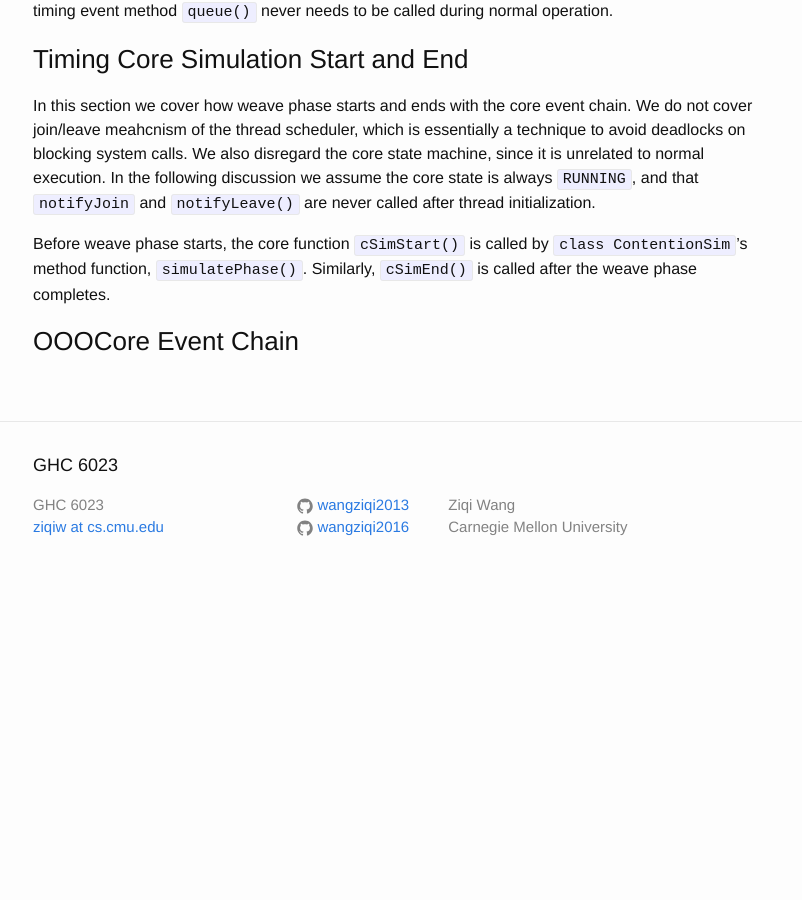
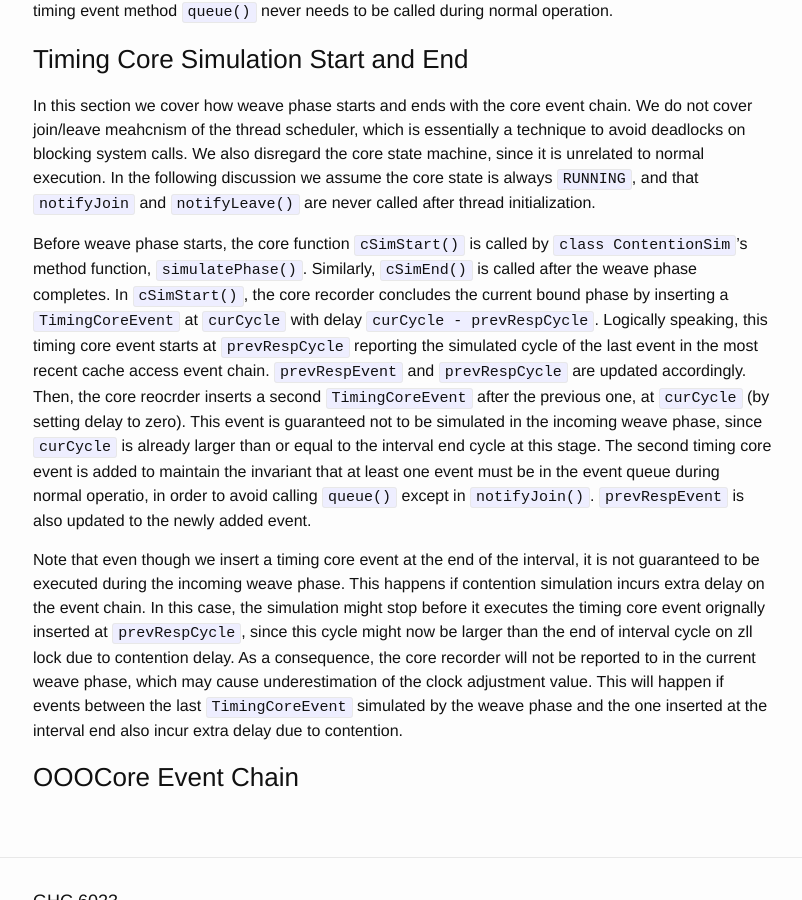
Before and after one commit to wangziqi2013/wangziqi2013.github.io, a Jekyll site: the page built from _posts/2019-01-22-understand-zsim-contention-sim.markdown, in a window 1280 px wide and 900 px high, scrolled down 18405 px. Shown: the whole window, without its empty margins (237-1039 px from the left). Built offline with Jekyll 4.4.1, drawn with Linux system fonts in a browser that asks for light colours; before the commit the page ends 19004 px from its top, so only the background shows below that.

Commit message:
Adding underestimation

```diff
--- a/_posts/2019-01-22-understand-zsim-contention-sim.markdown
+++ b/_posts/2019-01-22-understand-zsim-contention-sim.markdown
@@ -672,11 +672,24 @@ of the thread scheduler, which is essentially a technique to avoid deadlocks on
 the core state machine, since it is unrelated to normal execution. In the following discussion we assume the core state
 is always `RUNNING`, and that `notifyJoin` and `notifyLeave()` are never called after thread initialization.
 
+Before weave phase starts, the core function `cSimStart()` is called by `class ContentionSim`'s method function,
+`simulatePhase()`. Similarly, `cSimEnd()` is called after the weave phase completes. In `cSimStart()`, the core recorder
+concludes the current bound phase by inserting a `TimingCoreEvent` at `curCycle` with delay `curCycle - prevRespCycle`.
+Logically speaking, this timing core event starts at `prevRespCycle` reporting the simulated cycle of the last event in
+the most recent cache access event chain. `prevRespEvent` and `prevRespCycle` are updated accordingly. Then, the core
+reocrder inserts a second `TimingCoreEvent` after the previous one, at `curCycle` (by setting delay to zero). This event
+is guaranteed not to be simulated in the incoming weave phase, since `curCycle` is already larger than or equal to the
+interval end cycle at this stage. The second timing core event is added to maintain the invariant that at least one event
+must be in the event queue during normal operatio, in order to avoid calling `queue()` except in `notifyJoin()`.
+`prevRespEvent` is also updated to the newly added event.
 
-
-Before weave phase starts, the core function `cSimStart()` is called by `class ContentionSim`'s method function,
-`simulatePhase()`. Similarly, `cSimEnd()` is called after the weave phase completes.
-
+Note that even though we insert a timing core event at the end of the interval, it is not guaranteed to be executed
+during the incoming weave phase. This happens if contention simulation incurs extra delay on the event chain. In this case,
+the simulation might stop before it executes the timing core event orignally inserted at `prevRespCycle`, since this cycle
+might now be larger than the end of interval cycle on zll lock due to contention delay. As a consequence, the core recorder
+will not be reported to in the current weave phase, which may cause underestimation of the clock adjustment value. This
+will happen if events between the last `TimingCoreEvent` simulated by the weave phase and the one inserted at the interval
+end also incur extra delay due to contention.
 
 
 ### OOOCore Event Chain
```
